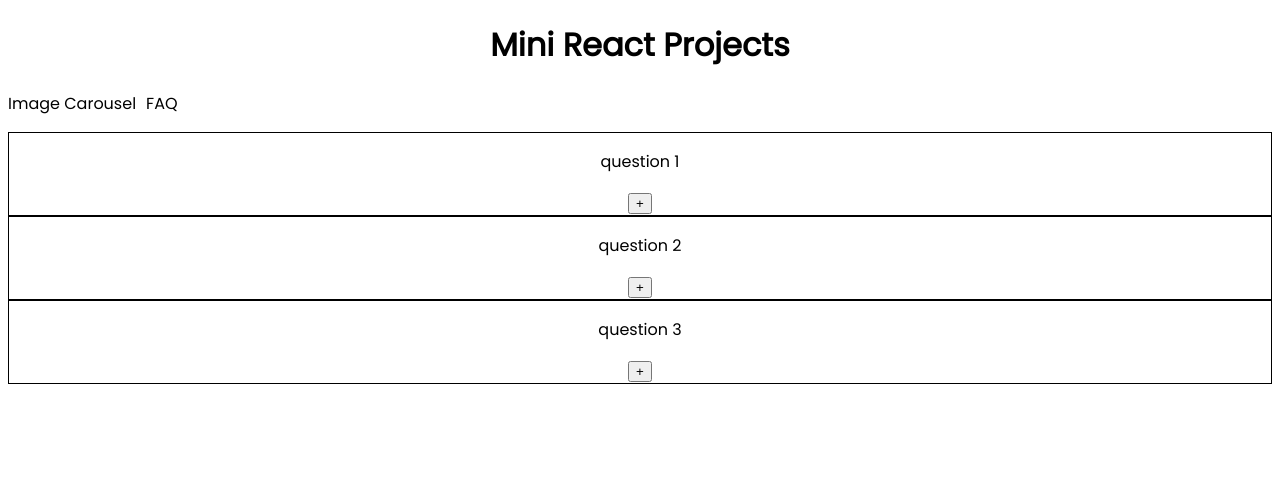
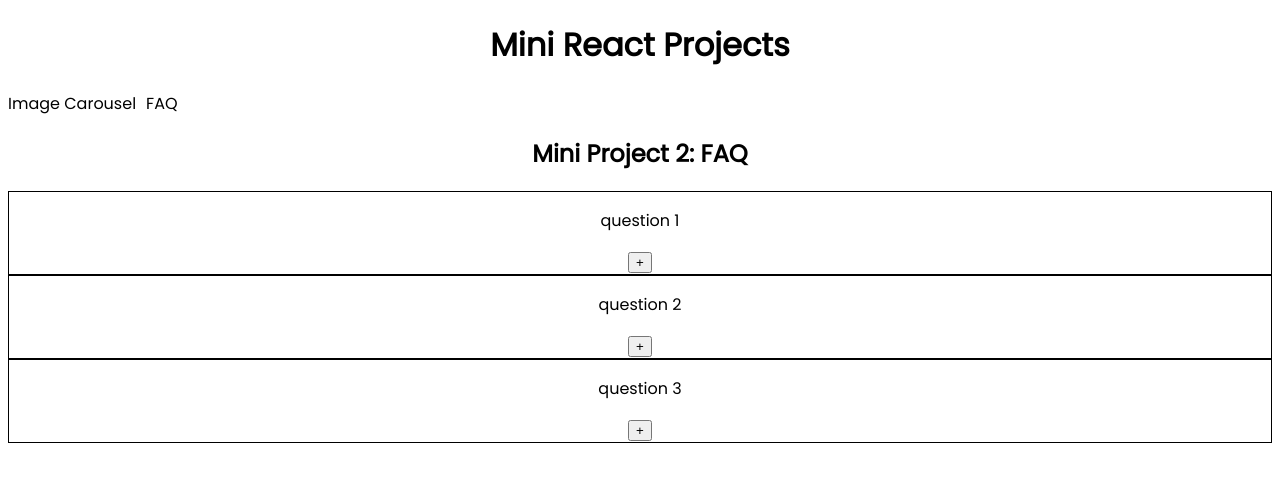
Before and after one commit to andredecarli/react-mini-projects, a React (Vite) app: page / in a window 1280 px wide. Both pictures are taken after a click on the item "FAQ". Shown: the top 482 px of the page. Built offline with nearby package versions, Linux system fonts and the light colour scheme.

Commit message:
Add FAQ title

```diff
--- a/src/components/FAQ/FAQ.jsx
+++ b/src/components/FAQ/FAQ.jsx
@@ -4,6 +4,7 @@ import "./FAQ.css";
 export default function FAQ() {
   return (
     <>
+      <h2>Mini Project 2: FAQ</h2>
       {questions.map((q) => <Question question={q} key={q.id} />)}
     </>
   )
```
